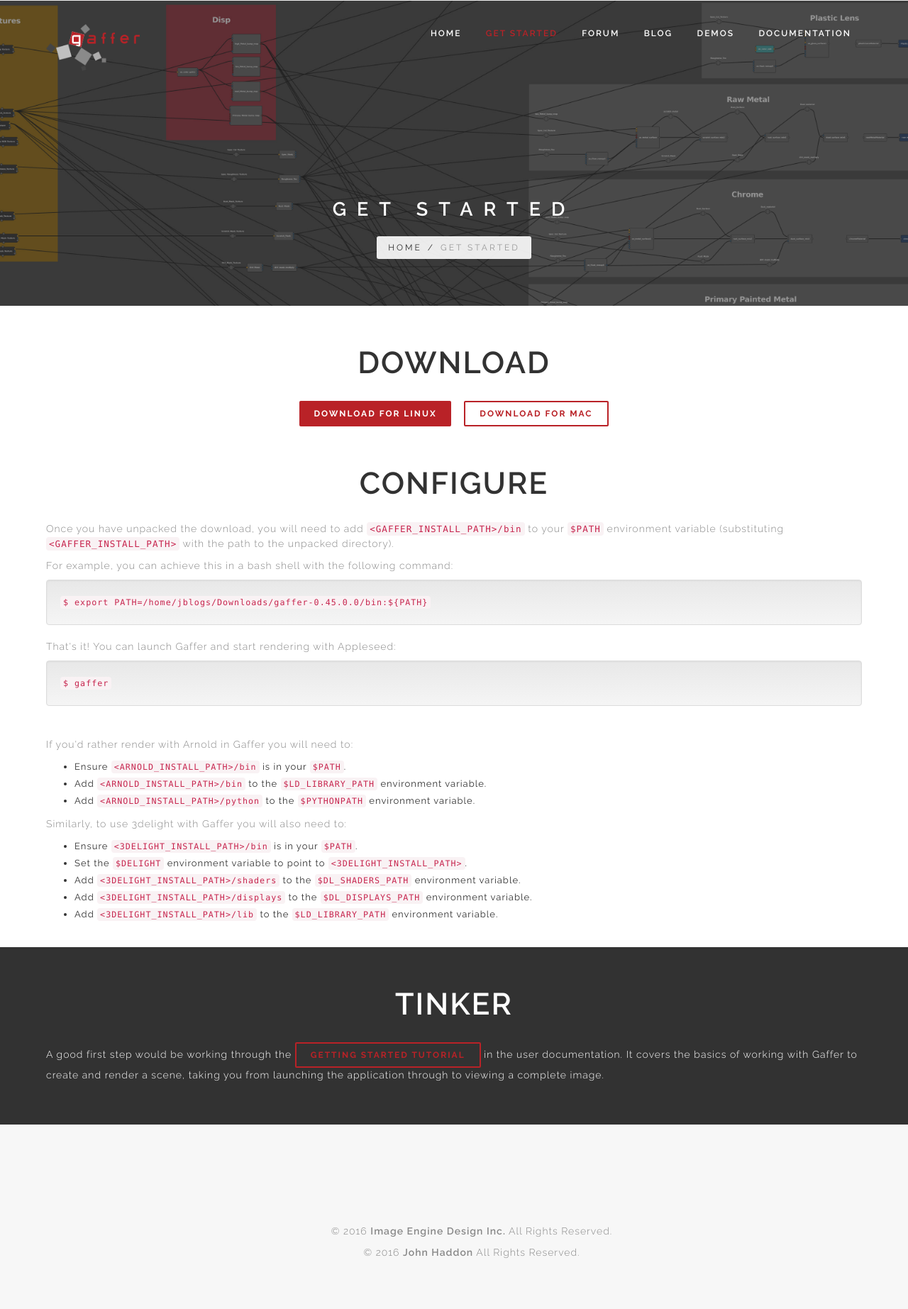
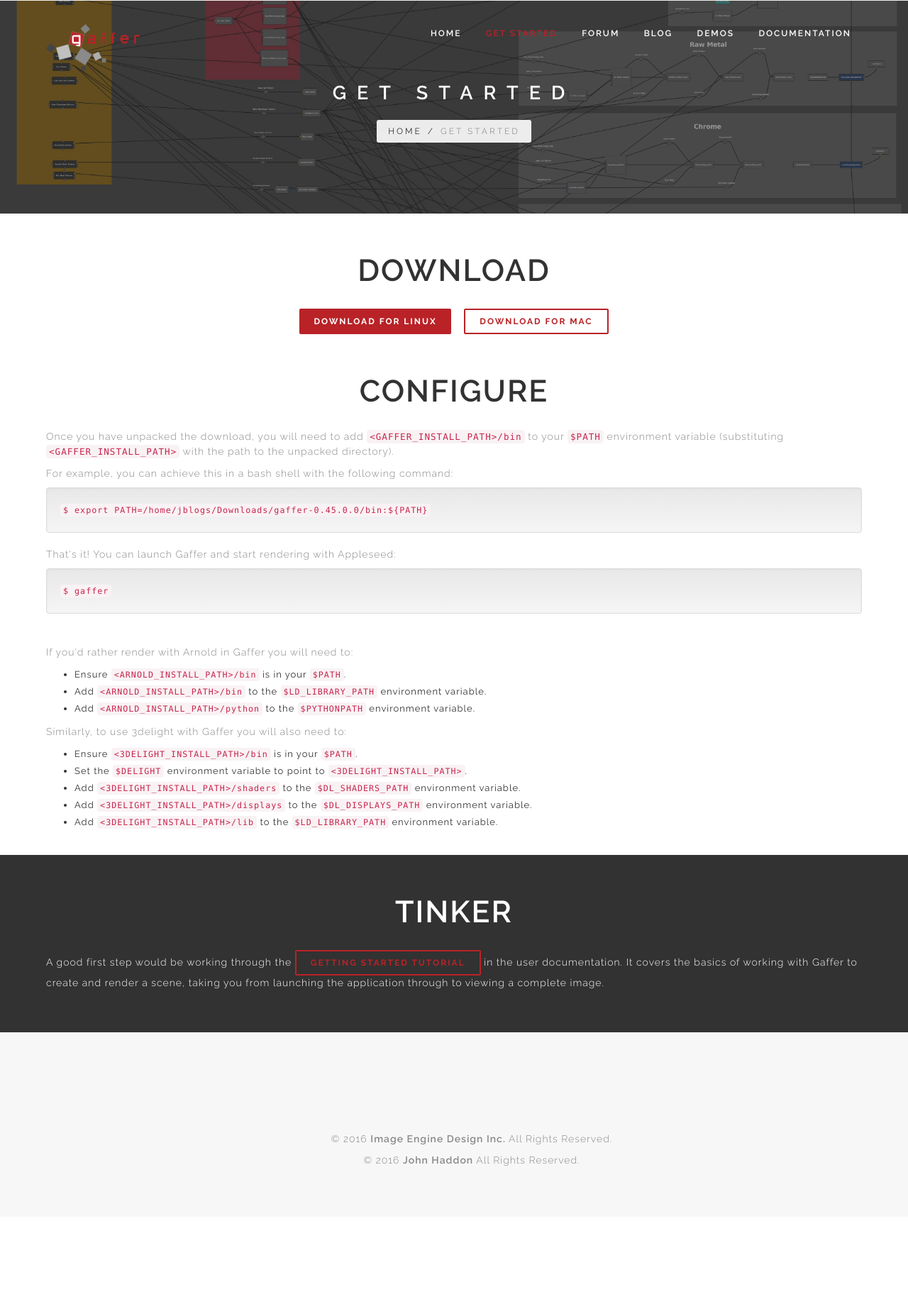
Before and after one commit to GafferHQ/gafferhq.github.io, a Jekyll site: the page built from getStarted.html, in a window 1280 px wide. Shown: the whole page at 71% size. Built offline with Jekyll 4.4.1, drawn with Linux system fonts in a browser that asks for light colours; after the commit the page ends 1715 px from its top, so only the background shows below that.

Commit message:
Global CSS : Make headers shorter

```diff
--- a/css/custom-style.css
+++ b/css/custom-style.css
@@ -33,5 +33,6 @@
 }
 
 .inner-intro {
-    height: 430px;
+    height: 300px;
+    padding: initial;
 }
```
